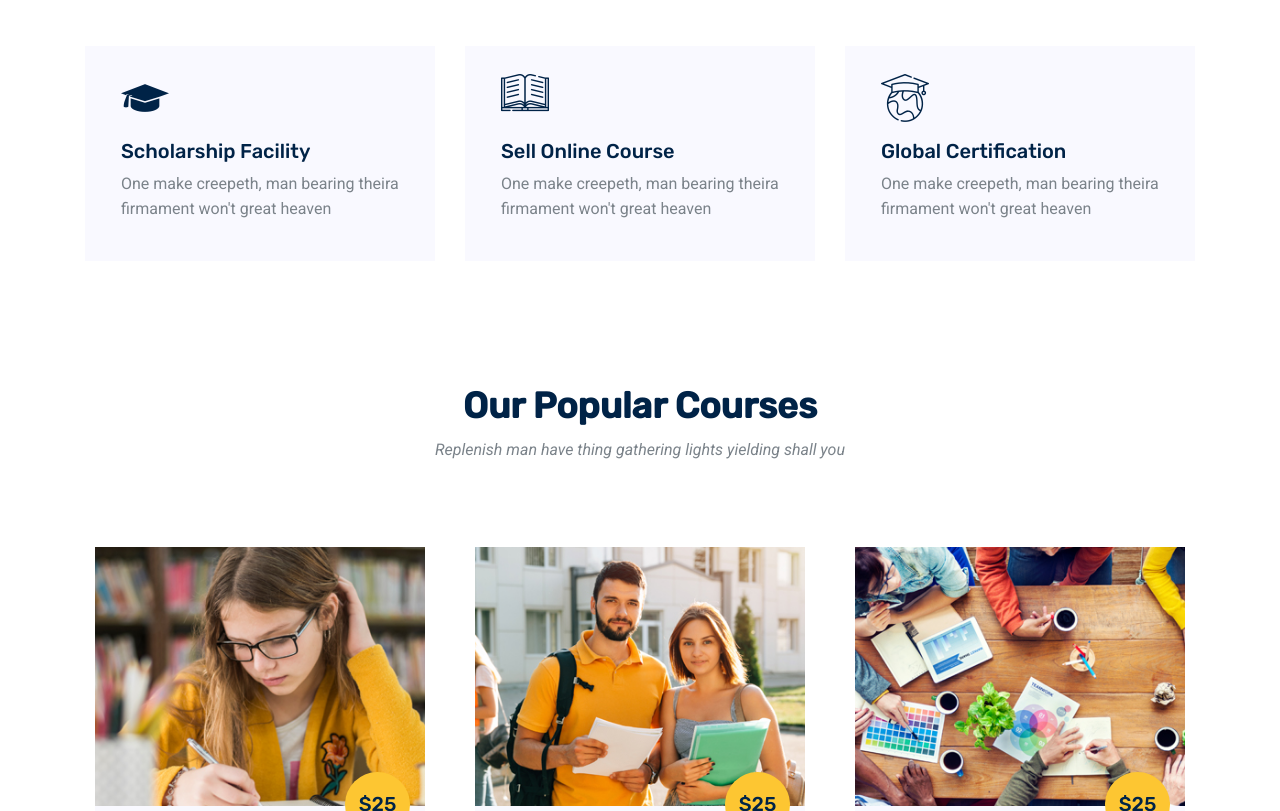
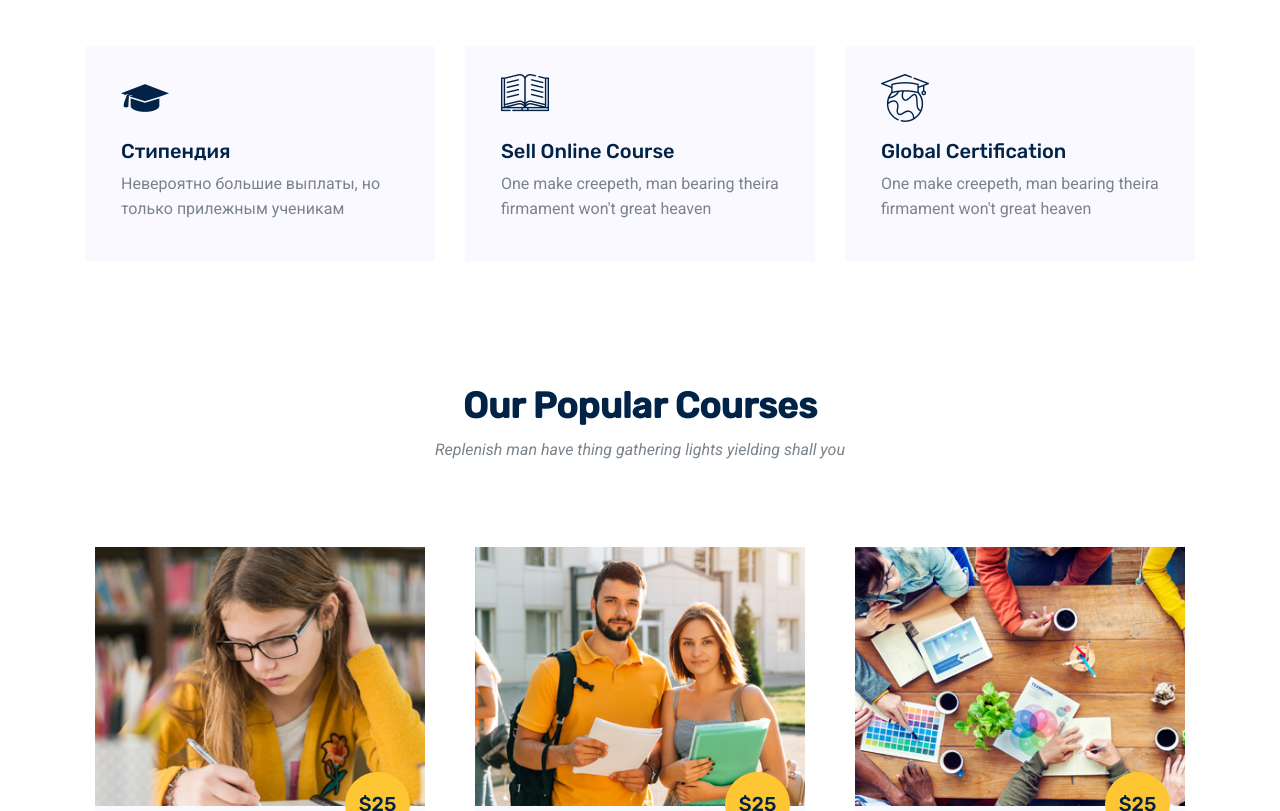
Before and after one commit to VOLKOVes/23, a plain HTML site: page index.html in a window 1280 px wide. Shown: the part 1140-1951 px from the top of the page. Drawn offline with Linux system fonts and the light colour scheme; some packages are replaced by stand-ins of ours; files whose address does not match are found by name.

Commit message:
Update index.html

```diff
--- a/index.html
+++ b/index.html
@@ -176,10 +176,9 @@
             <div class="single_feature">
               <div class="icon"><span class="flaticon-student"></span></div>
               <div class="desc">
-                <h4 class="mt-3 mb-2">Scholarship Facility</h4>
+                <h4 class="mt-3 mb-2">Стипендия</h4>
                 <p>
-                  One make creepeth, man bearing theira firmament won't great
-                  heaven
+                 Невероятно большие выплаты, но только прилежным ученикам
                 </p>
               </div>
             </div>
```
